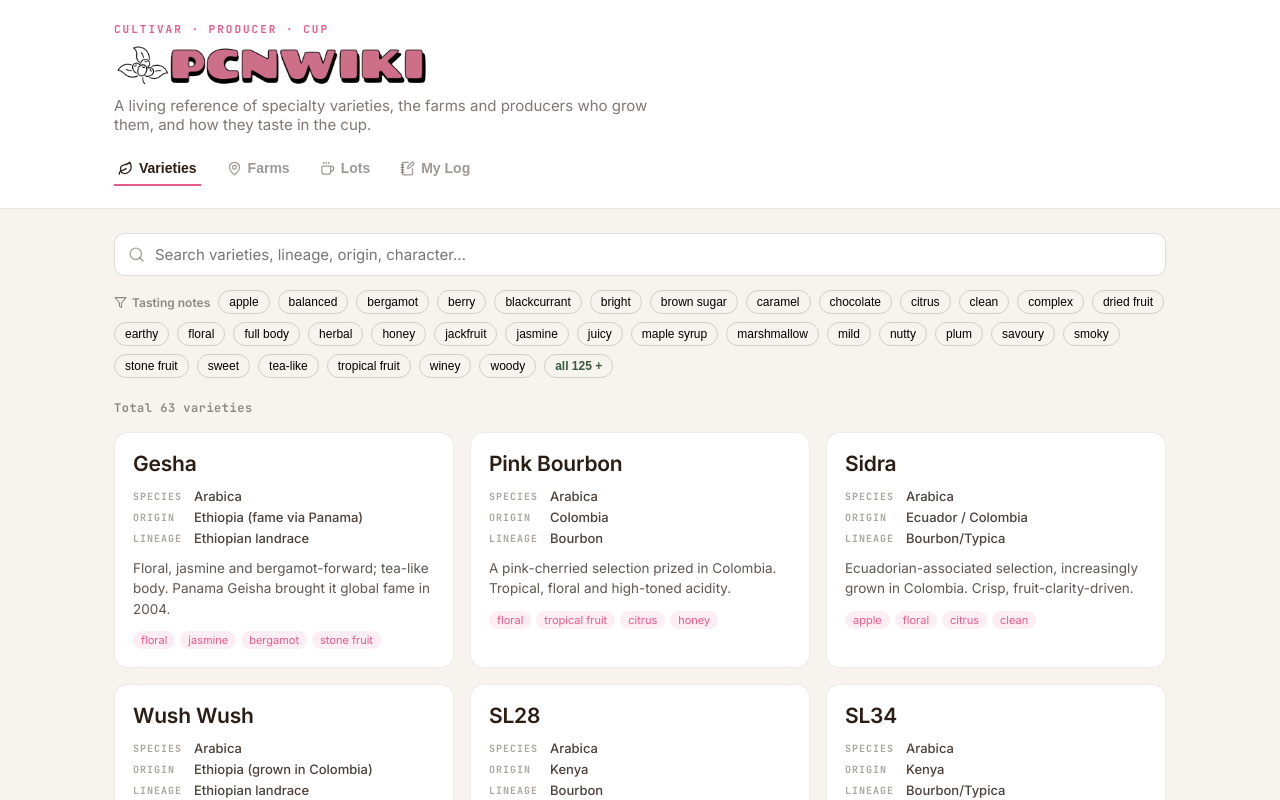
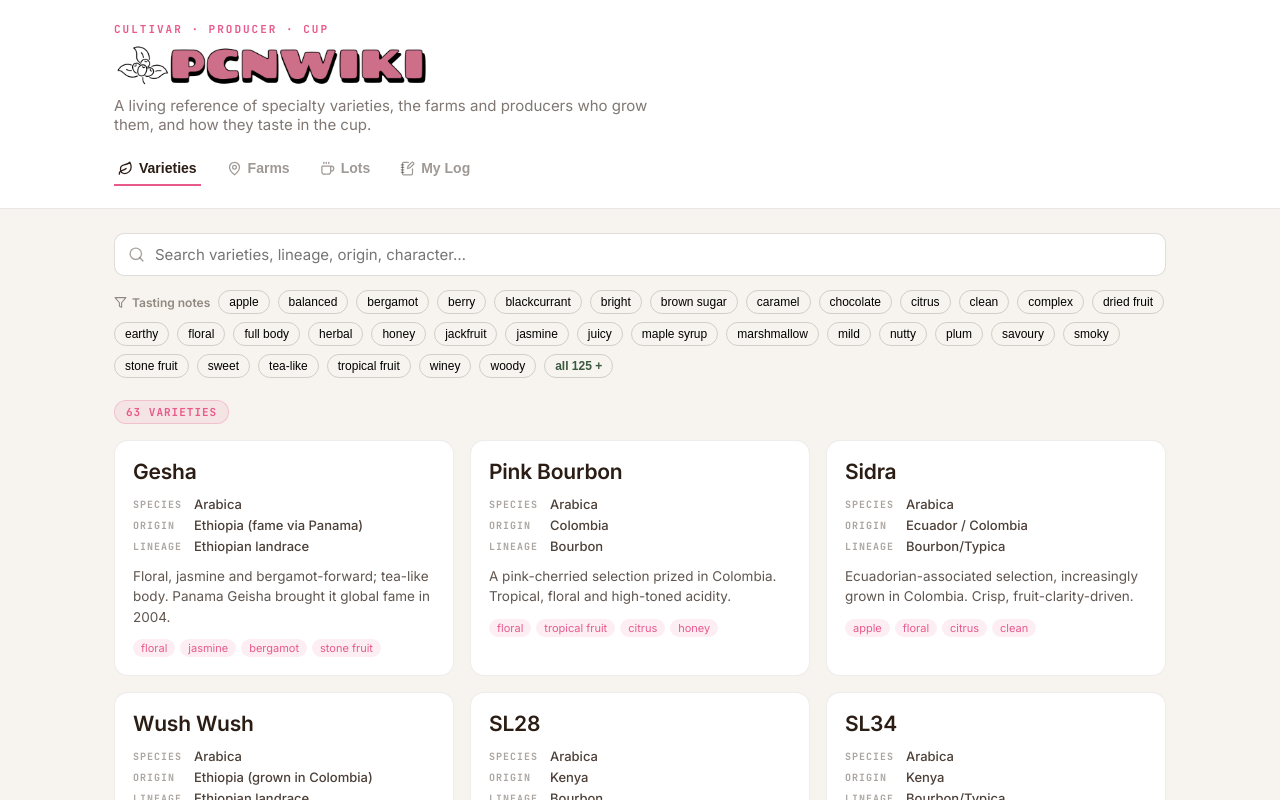
Before and after one commit to avex87/pcnwiki, a React (Vite) app: page / in a window 1280 px wide. Shown: the top 800 px of the page. Built offline with nearby package versions, Linux system fonts and the light colour scheme.

Commit message:
Update App.jsx

```diff
--- a/src/App.jsx
+++ b/src/App.jsx
@@ -405,10 +405,26 @@ function PcgnLogo() {
 function CountLine({ shown, total, noun }) {
   const filtered = shown !== total;
   return (
-    <div className="mono" style={{ fontSize: 12, letterSpacing: 0.5, color: "rgba(43,29,20,.5)", margin: "0 0 16px", fontWeight: 600 }}>
-      {filtered
-        ? `Showing ${shown} of ${total} ${noun}`
-        : `Total ${total} ${noun}`}
+    <div style={{ margin: "0 0 16px" }}>
+      <span
+        className="mono"
+        style={{
+          display: "inline-block",
+          fontSize: 11,
+          letterSpacing: 1,
+          fontWeight: 700,
+          textTransform: "uppercase",
+          color: PINK,
+          background: "rgba(232,90,140,.1)",
+          border: "1px solid rgba(232,90,140,.25)",
+          padding: "4px 11px",
+          borderRadius: 999,
+        }}
+      >
+        {filtered
+          ? `${shown} of ${total} ${noun}`
+          : `${total} ${noun}`}
+      </span>
     </div>
   );
 }
```
